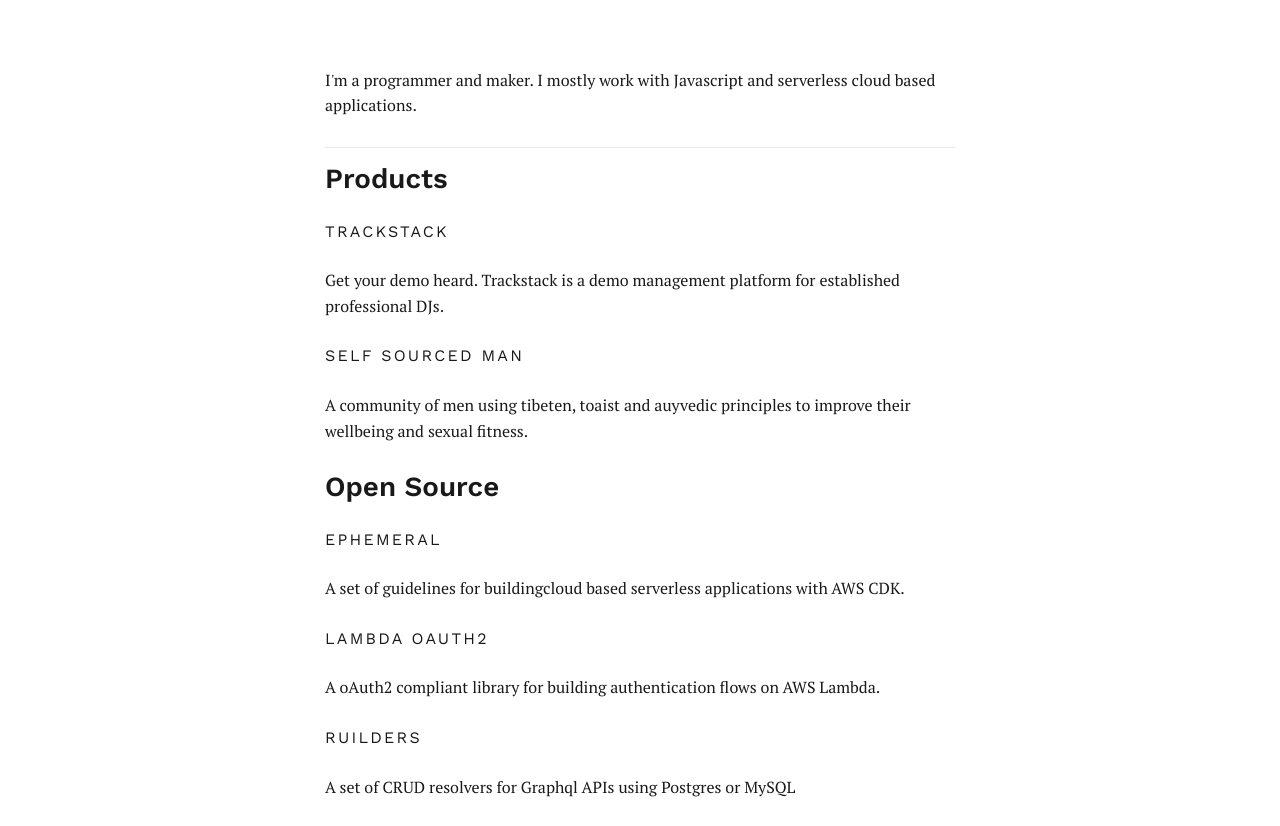
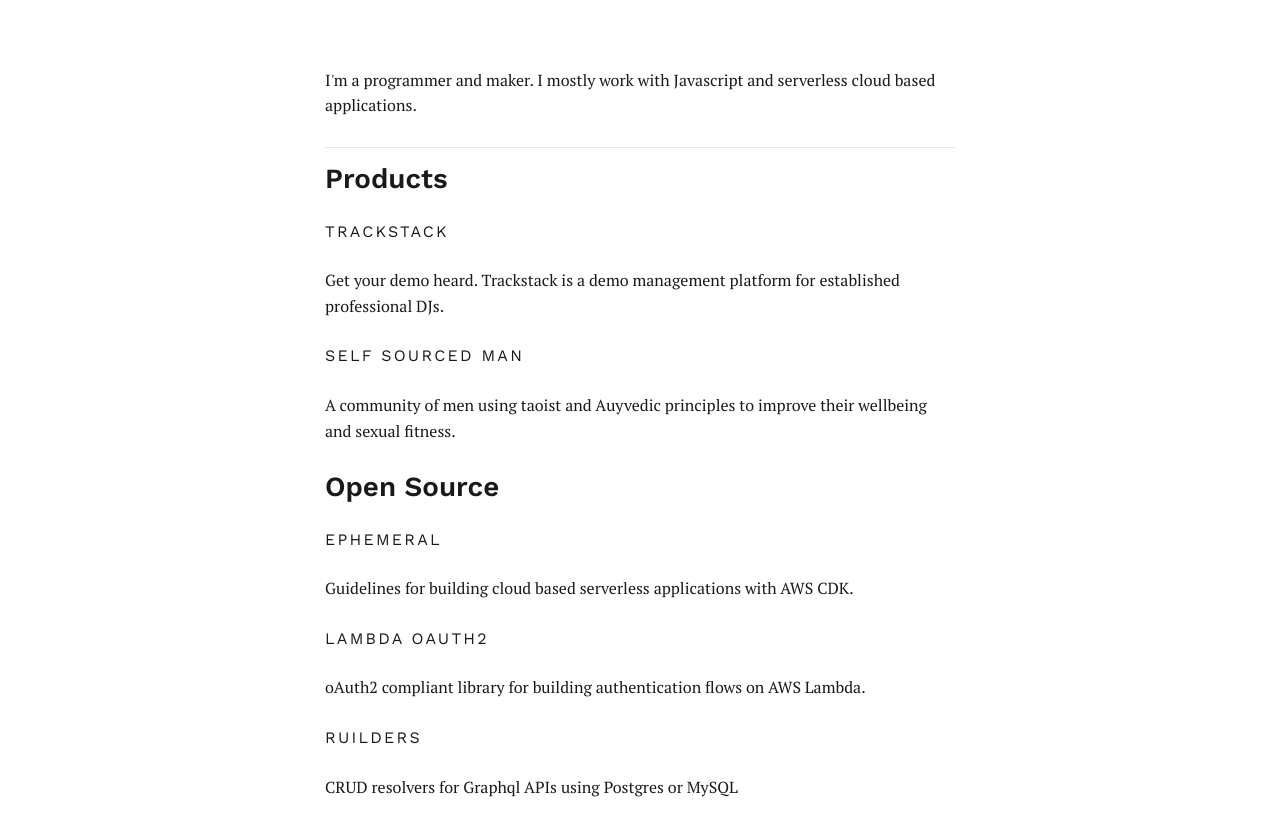
Before and after one commit to cjjenkinson/cjjenkinson.github.io, a Gatsby site: page / in a window 1280 px wide. Shown: the part 126-952 px from the top of the page. Built offline with nearby package versions, Linux system fonts and the light colour scheme; Gatsby itself is replaced by a stand-in of ours; some packages are replaced by stand-ins of ours.

Commit message:
Update index.js

```diff
--- a/src/pages/index.js
+++ b/src/pages/index.js
@@ -29,14 +29,14 @@
         <h4>Trackstack</h4>
         <p>Get your demo heard. Trackstack is a demo management platform for established professional DJs.</p>
         <h4>Self Sourced Man</h4>
-        <p>A community of men using tibeten, toaist and auyvedic principles to improve their wellbeing and sexual fitness.</p>
+        <p>A community of men using taoist and Auyvedic principles to improve their wellbeing and sexual fitness.</p>
         <h2>Open Source</h2>
         <h4>Ephemeral</h4>
-        <p>A set of guidelines for buildingcloud based serverless applications with AWS CDK.</p>
+        <p>Guidelines for building cloud based serverless applications with AWS CDK.</p>
         <h4>Lambda oAuth2</h4>
-        <p>A oAuth2 compliant library for building authentication flows on AWS Lambda.</p>
+        <p>oAuth2 compliant library for building authentication flows on AWS Lambda.</p>
         <h4>Ruilders</h4>
-        <p>A set of CRUD resolvers for Graphql APIs using Postgres or MySQL</p>
+        <p>CRUD resolvers for Graphql APIs using Postgres or MySQL</p>
     </BioWrapper>
   </Layout>
 )
```
